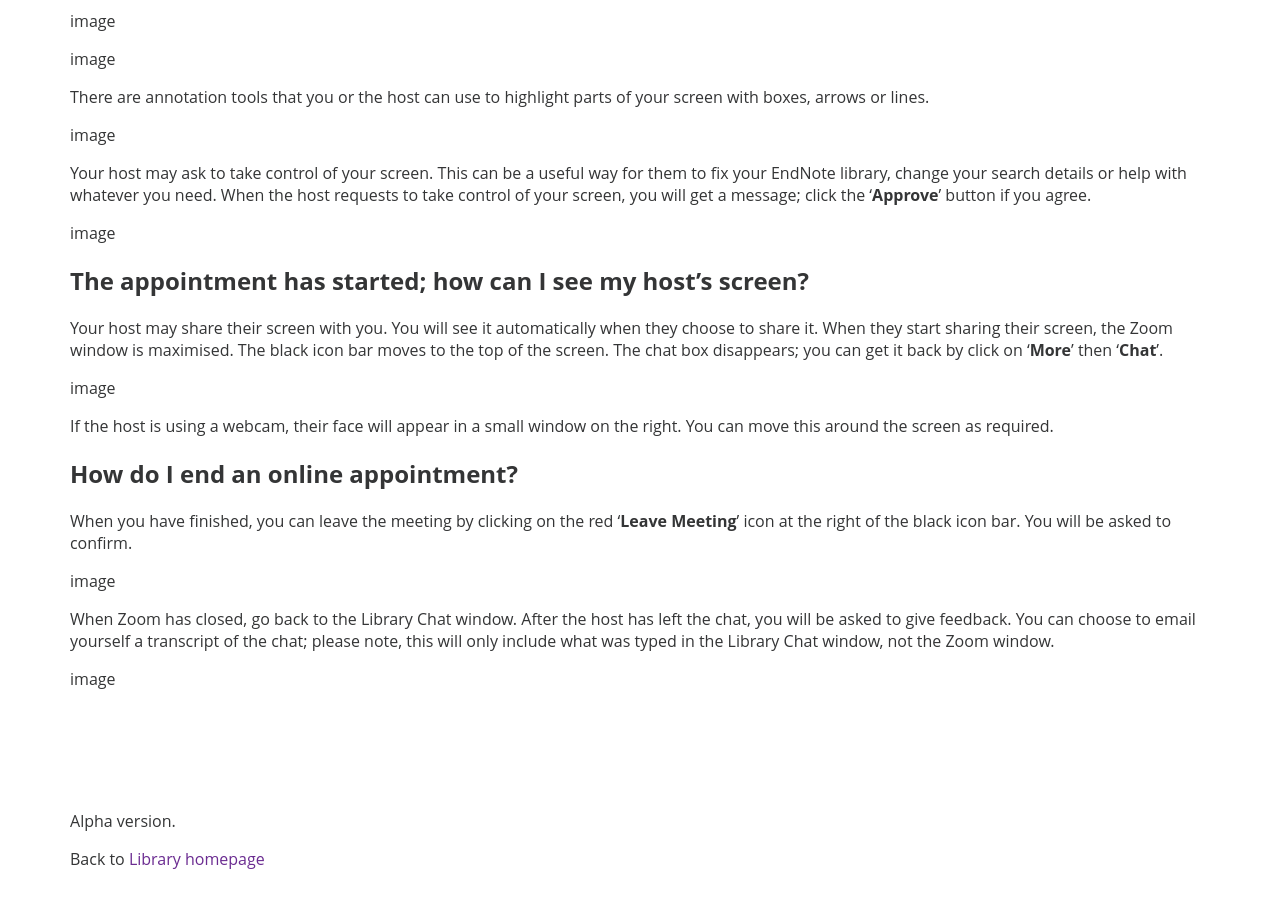
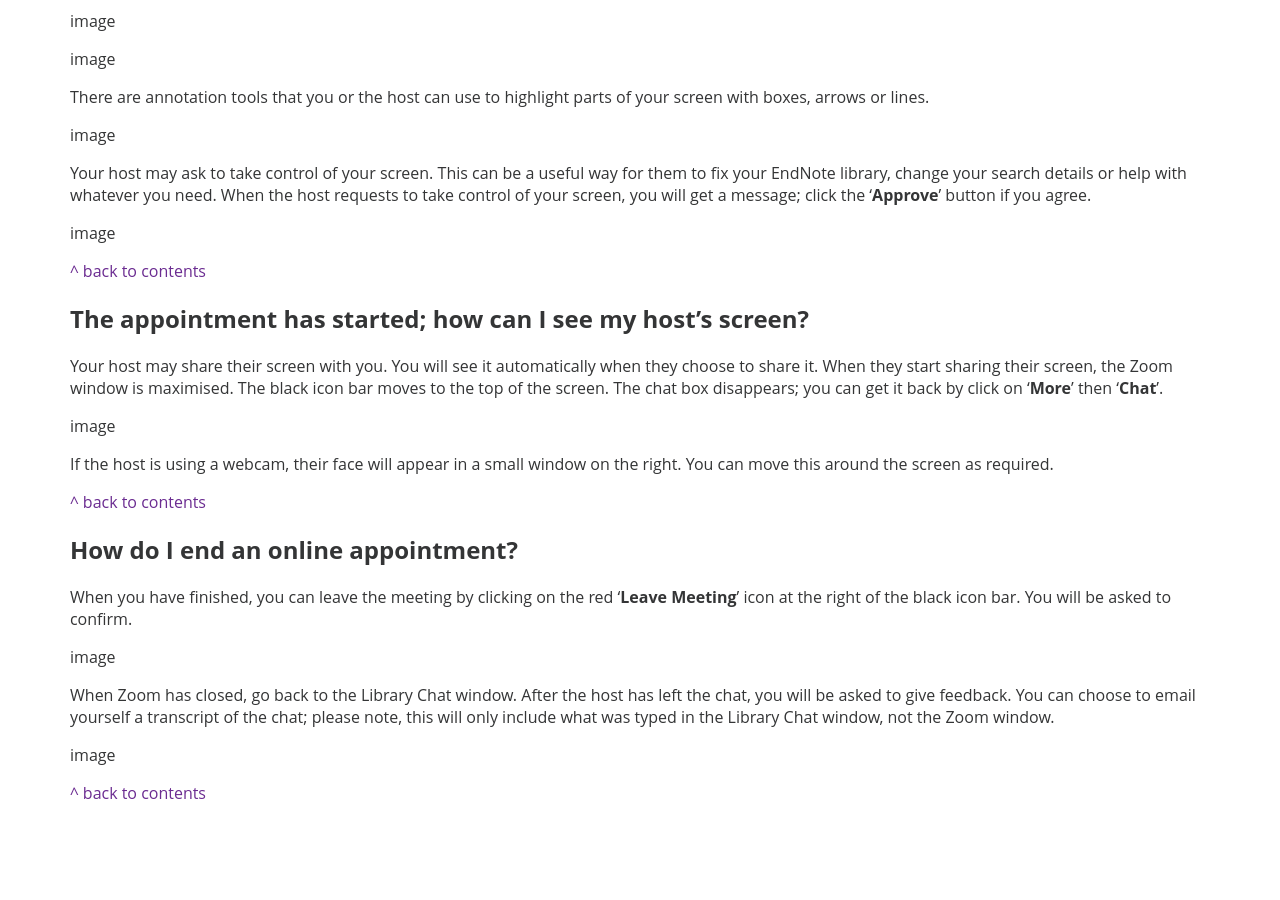
Before and after one commit to PhilReedData/TLSOnlineAppointment, a Jekyll site: the page built from docs/index.md, in a window 1280 px wide and 900 px high, scrolled down 2164 px. Built offline with Jekyll 4.4.1, drawn with Linux system fonts in a browser that asks for light colours; some of the changed lines change nothing that is shown.

Commit message:
Fixed internal links

```diff
--- a/docs/index.md
+++ b/docs/index.md
@@ -11,10 +11,10 @@
 
 * [What should I do before the online appointment?](#what-should-i-do-before-the-online-appointment)
 * [How do I start the online appointment?](#how-do-i-start-the-online-appointment)
-* [How do I connect my microphone and speakers/headphones?]()
-* [The appointment has started; how can I share my screen?]()
-* [The appointment has started; how can I see my host’s screen?]()
-* [How do I end an online appointment?]()
+* [How do I connect my microphone and speakers/headphones?](#how-do-i-connect-my-microphone-and-speakersheadphones)
+* [The appointment has started; how can I share my screen?](#the-appointment-has-started-how-can-i-share-my-screen)
+* [The appointment has started; how can I see my host’s screen?](#the-appointment-has-started-how-can-i-see-my-hosts-screen)
+* [How do I end an online appointment?](#how-do-i-end-an-online-appointment)
 
 
 
@@ -88,8 +88,10 @@
 
 You should be able to hear the host speaking. The host may also join with their webcam, in which case you will be able to see their face. There is no need for you to join with your webcam as well, unless you want to.
 
+[ ^ back to contents](#help-using-online-appointments)
 
-[ ^ back to contents](#help-using-online-appointments)
+
+
 
 ## The appointment has started; how can I share my screen?
 
@@ -119,6 +121,10 @@
 
 image
 
+[ ^ back to contents](#help-using-online-appointments)
+
+
+
 ## The appointment has started; how can I see my host’s screen?
 
 Your host may share their screen with you. You will see it automatically when they choose to share it.
@@ -127,6 +133,9 @@
 image
 
 If the host is using a webcam, their face will appear in a small window on the right. You can move this around the screen as required.
+
+[ ^ back to contents](#help-using-online-appointments)
+
 
 
 ## How do I end an online appointment?
@@ -138,3 +147,5 @@
 When Zoom has closed, go back to the Library Chat window. After the host has left the chat, you will be asked to give feedback. You can choose to email yourself a transcript of the chat; please note, this will only include what was typed in the Library Chat window, not the Zoom window.
 
 image
+
+[ ^ back to contents](#help-using-online-appointments)
```
